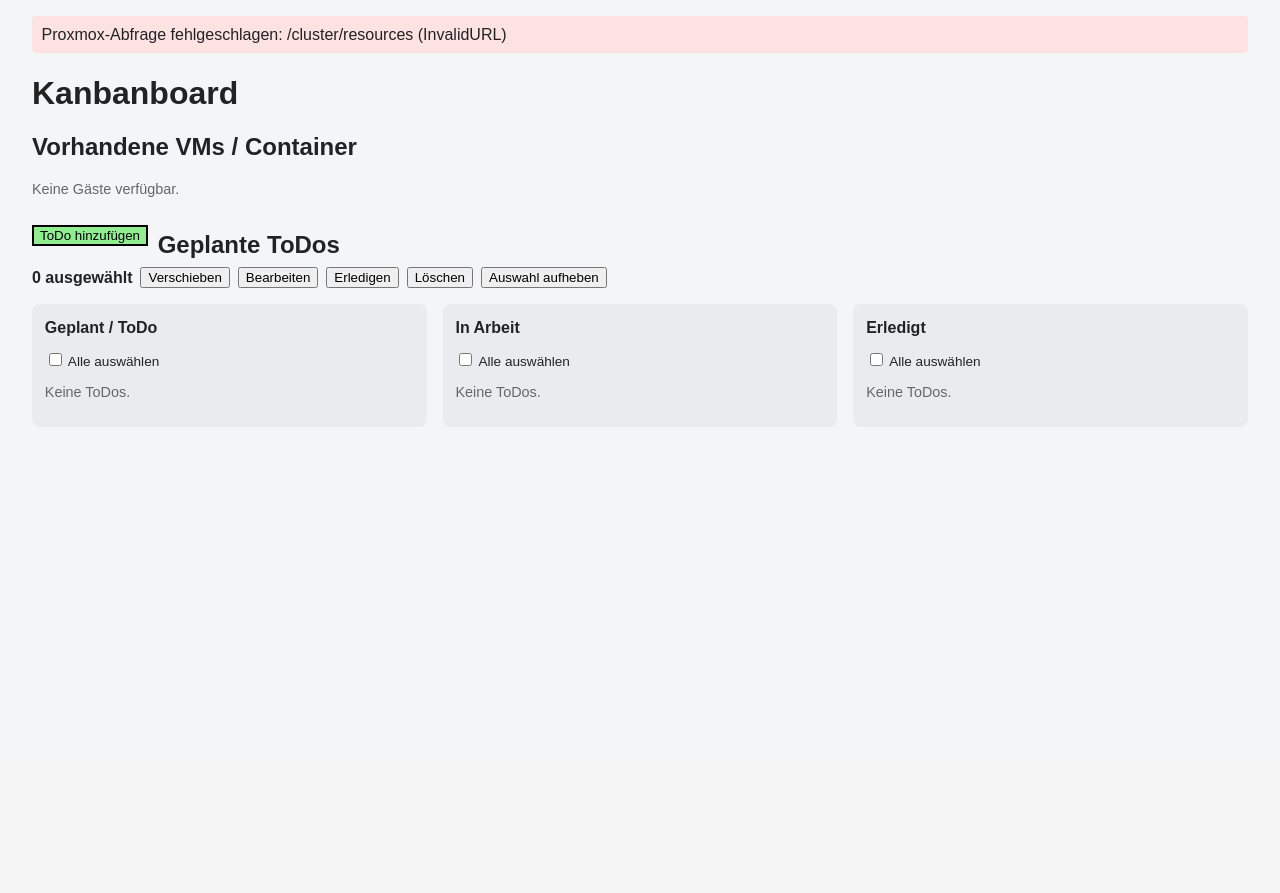
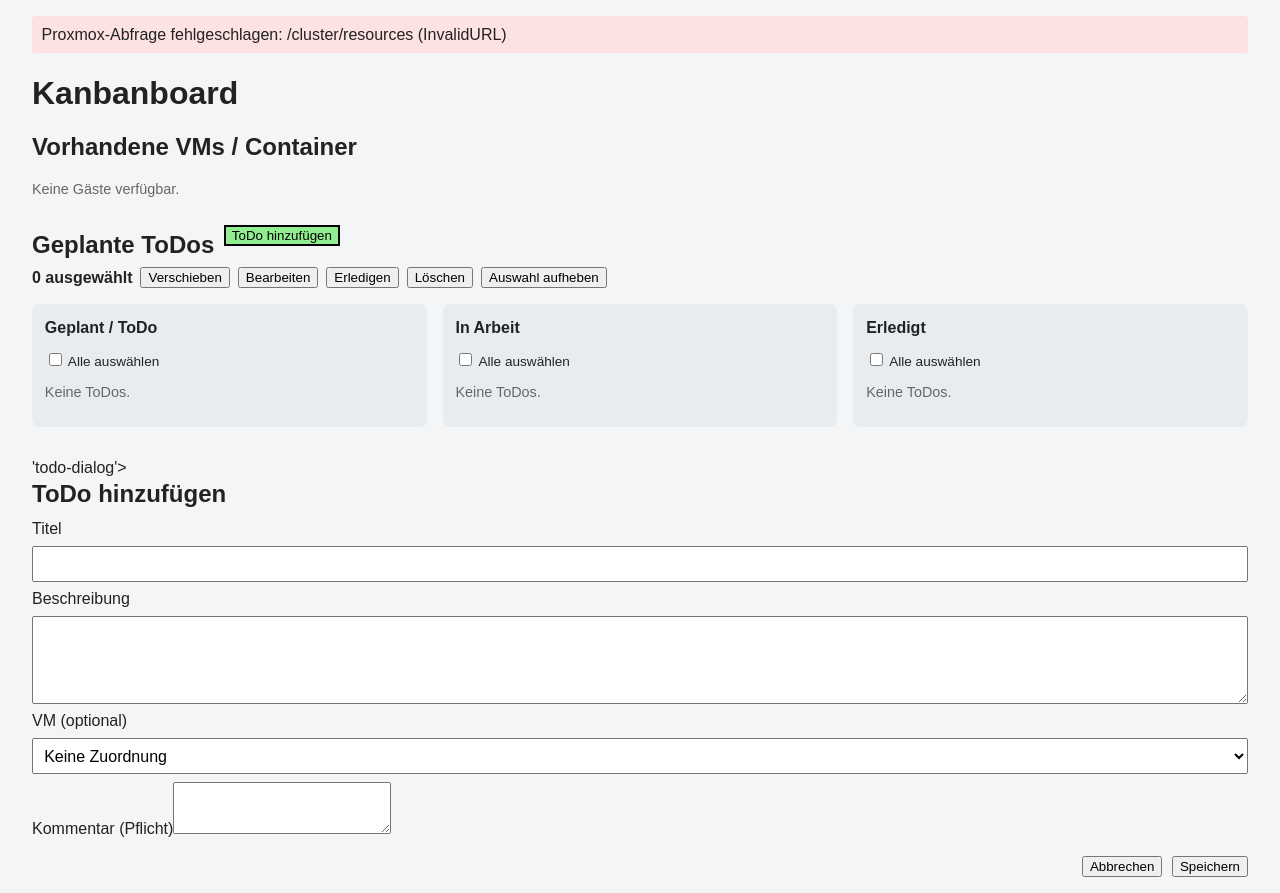
Before and after one commit to braniz/GUI-Proxmox, a Flask app: page /kanban in a window 1280 px wide. Shown: the part 39-932 px from the top of the page. Before the commit the page ends 436 px from the top, so only its background shows below. Run offline with Flask 3, Linux system fonts and the light colour scheme; the visitor is signed in with stand-in values (Sample User, id 1); data that the repository does not hold is empty; parts of the project's set-up code (start-up, migrations or seed data) failed here and were passed over.

Commit message:
Move Kanban ToDo button next to heading and keep highlight styling

```diff
--- a/app/templates/kanban.html
+++ b/app/templates/kanban.html
@@ -24,7 +24,7 @@
 </section>
 
 <section class="todo-section">
-<div class="todo-heading"><button id="add-todo" type="button">ToDo hinzufügen</button><h2>Geplante ToDos</h2></div>
+<div class="todo-heading"><h2>Geplante ToDos</h2><button id="add-todo" type="button">ToDo hinzufügen</button></div>
 <p id="todo-error" class="error" hidden></p>
 <div id="bulk-toolbar" class="bulk-toolbar" hidden>
 <strong><span id="bulk-count">0</span> ausgewählt</strong>
@@ -43,7 +43,7 @@
 </div>
 </section>
 
-<dialog id="todo-dialog">
+'todo-dialog'>
 <form id="todo-form">
 <h2 id="todo-dialog-title">ToDo hinzufügen</h2>
 <label for="todo-title">Titel</label><input id="todo-title" name="title" maxlength="200" required>
```
